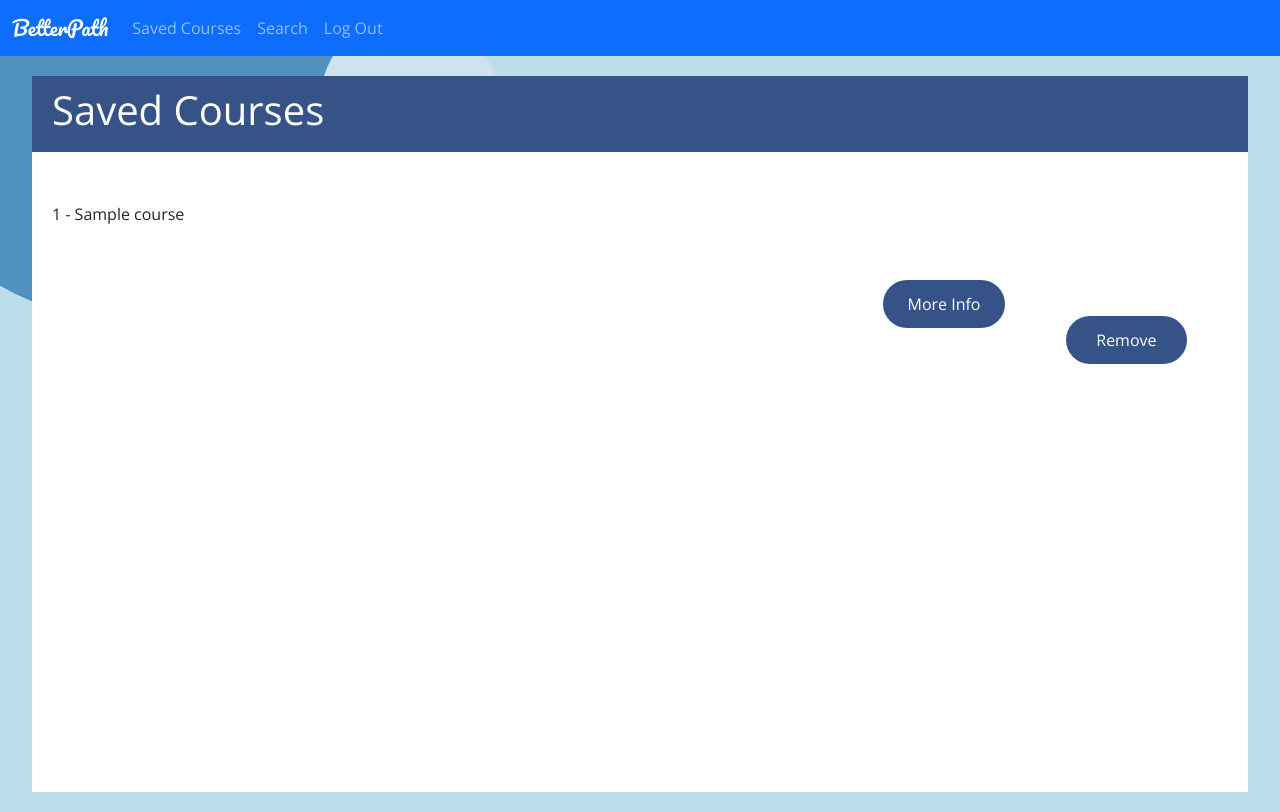
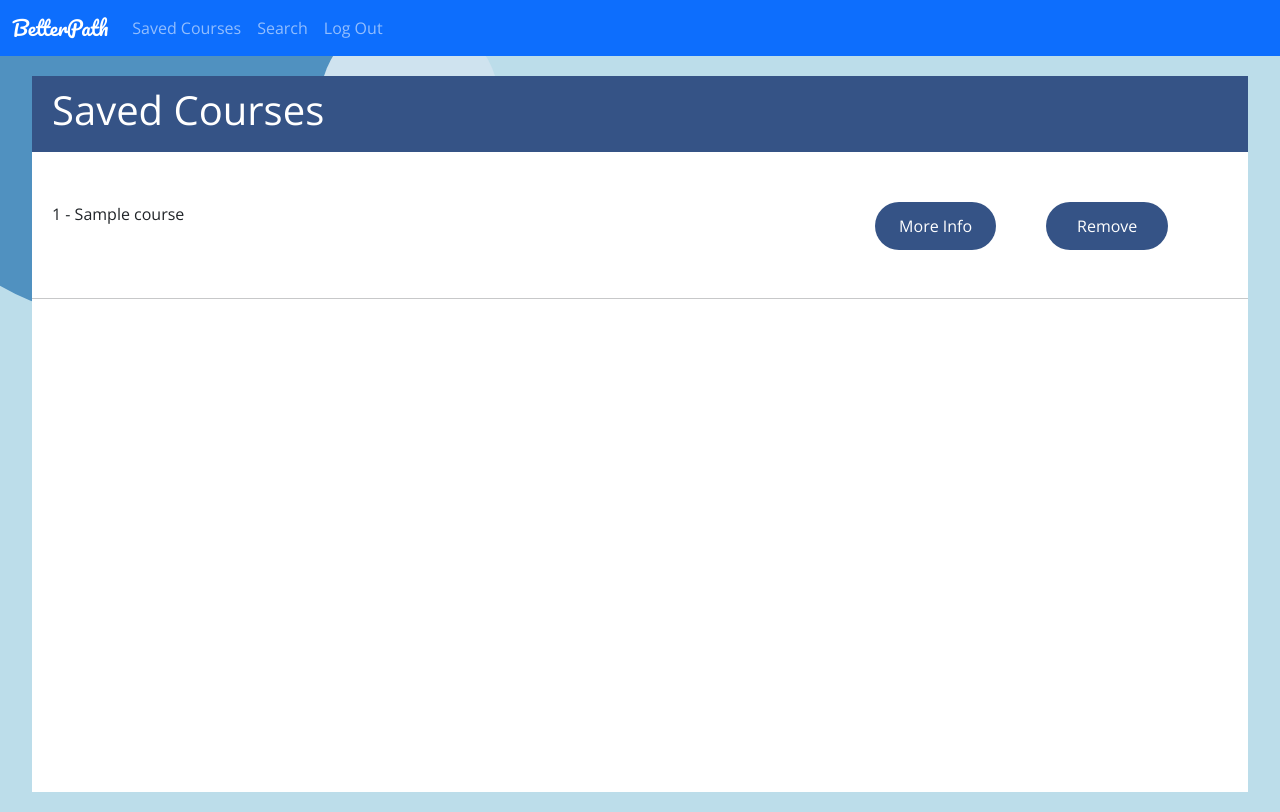
Before and after one commit to ECE444-2021Fall/project1-education-pathways-group-6-tensiletech, a Flask app: page /course/my-courses in a window 1280 px wide. Run offline with Flask 2, Linux system fonts and the light colour scheme; a user stored in the database is signed in; tables that the repository leaves empty hold one stand-in row (values such as "Sample post"); parts of the project's set-up code (start-up, migrations or seed data) failed here and were passed over.

Commit message:
fixed the front-end issue of saved pages courses

```diff
--- a/app/static/styles/my-courses.css
+++ b/app/static/styles/my-courses.css
@@ -66,20 +24,19 @@ body {
     overflow: auto;
 }
 
+.flex{
+    display: flex;
+}
+
 .saved-courses-list {
     margin: 50px auto;
     margin-left: 20px;
     display: flex;
 }
 
-.line{
-    display: block;
-    background: #000000;
-}
-
 .more-info-button{
-    margin-left: 70%;
-    margin-top:-90px;
+    margin-top: 50px;
+    margin-right: 50px;
     background: #355386;
     width: 10%;
     height: 6vh;
@@ -95,14 +52,27 @@ body {
 }
 
 
-.remove-button{
-    margin-left: 85%;
-    margin-top:-90px;
-    background: #355386;
+.remove-button {
+    margin-top: 50px;
+    margin-right: 80px;
     width: 10%;
     height: 6vh;
-    padding: 20px auto;
     border-radius: 50px;
-    color:white;
     border: none;
 }
+
+.remove-button-text {
+    width: 100%;
+    height: 6vh;
+    border-radius: 50px;
+    text-decoration: none;
+    color:white;
+    background: #355386;
+    border: none;
+}
+
+.line{
+    display: block;
+    background: #000000;
+    margin-top: -10px;
+}
--- a/app/templates/my-courses.html
+++ b/app/templates/my-courses.html
@@ -12,6 +12,7 @@
 </div>
 <div class="course-info-box">
     {% for course in courses %}
+        <div class=flex>
             <div class="saved-courses-list">
                 <p>{{course.courseId}} - {{course.name}}</p>
             </div>
@@ -20,11 +21,11 @@
                     More Info
                 </a>
             </button>
-        <form class="remove-button-box" action="{{ url_for('courses.save_course', code = course.courseId) }}" method="POST">
-            <input class="remove-button" type="submit" value="Remove">
+            <form class="remove-button" action="{{ url_for('courses.save_course', code = course.courseId) }}" method="POST">
+                <input class="remove-button-text" type="submit" value="Remove">
             </form>
-
-        <hr size="1" class="line">
+        </div>
+        <hr size="2" class="line"><hr/>
     {% endfor %}
 </div>
 {% endblock %}
```
Also changed, not shown: other parts of app/static/styles/my-courses.css (+0 -42 lines). Lines whose indentation alone changed are shown as unchanged.
